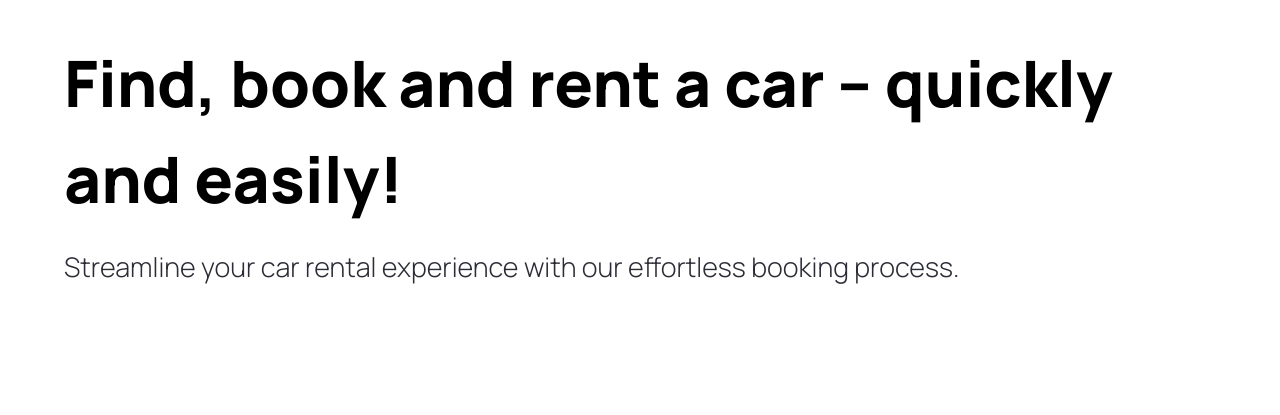
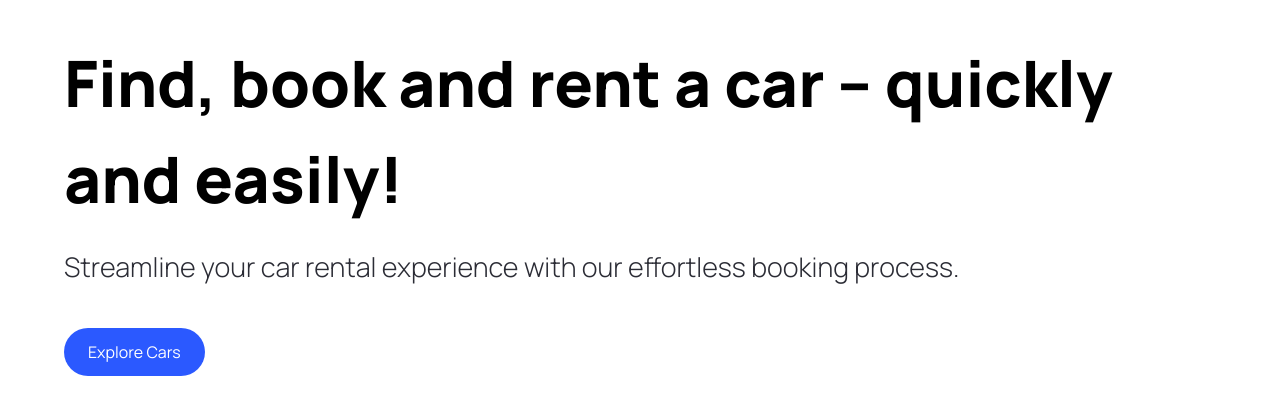
Before and after one commit to Roise-s/ech2, a Next.js app: page / in a window 1280 px wide. Shown: the part 109-524 px from the top of the page. Built offline with nearby package versions, Linux system fonts and the light colour scheme.

Commit message:
added types

```diff
--- a/components/CustomButton.tsx
+++ b/components/CustomButton.tsx
@@ -1,10 +1,20 @@
-import React from 'react'
+"use client";
 
-const CustomButton = () => {
+import { CustomButtonProps } from "@/types";
+import Image from "next/image";
+
+const CustomButton = ({ title, containerStyles, handleClick }: CustomButtonProps) => {
   return (
-    <div>
-
-    </div>
+    <button
+        disabled={false}
+        type={"button"}
+        className={`custom-btn ${containerStyles}`}
+        onClick={handleClick}
+    >
+        <span className={`flex-1`}>
+            {title}
+        </span>
+    </button>
   )
 }
 
--- a/components/Hero.tsx
+++ b/components/Hero.tsx
@@ -1,6 +1,13 @@
+"use client";
+
 import React from 'react'
+import CustomButton from './CustomButton'
 
 const Hero = () => {
+  const handleScroll = () => {
+
+  }
+
   return (
     <div className='hero'>
       <div className="flex-1 pt-36 padding-x">
@@ -11,6 +18,12 @@
         <p className="hero__subtitle">
           Streamline your car rental experience with our effortless booking process.
         </p>
+
+        <CustomButton
+          title="Explore Cars"
+          containerStyles="bg-primary-blue text-white rounded-full mt-10"
+          handleClick={handleScroll}
+        />
       </div>
     </div>
   )
--- /dev/null
+++ b/types/index.ts
@@ -0,0 +1,7 @@
+import { MouseEventHandler } from "react";
+
+export interface CustomButtonProps {
+    title: string;
+    containerStyles?: string;
+    handleClick?: MouseEventHandler<HTMLButtonElement>;
+}
```
